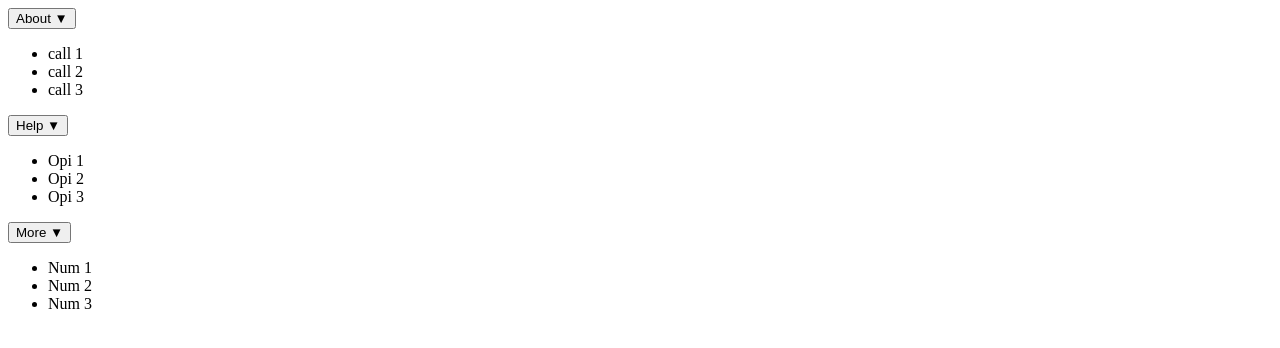
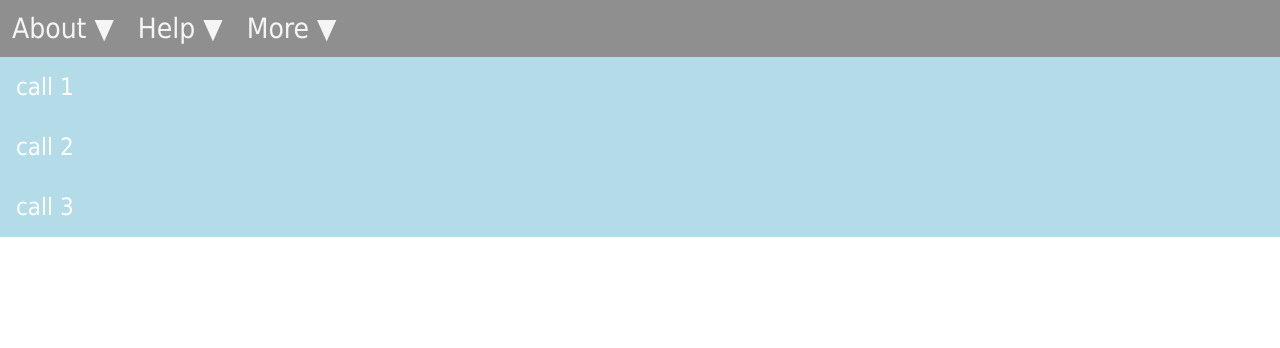
Before and after one commit to alecjara/live-coding, a plain HTML site: page mar/dropdown-menu/index.html in a window 1280 px wide. Drawn offline with Linux system fonts and the light colour scheme.

Commit message:
Drop Menu

```diff
--- a/mar/dropdown-menu/css/style.css
+++ b/mar/dropdown-menu/css/style.css
@@ -0,0 +1,60 @@
+* {
+  margin: 0;
+  padding: 0;
+  box-sizing: border-box;
+}
+.navbar {
+  background-color: rgba(96, 96, 96, 0.7);
+  display: flex;
+  justify-content: flex-start;
+  flex-flow: row;
+  font-family: Tahoma, sans-serif;
+}
+/* style items */
+.list-item {
+  list-style: none;
+  font-size: 1.5rem;
+  color: white;
+  background-color: rgba(173, 216, 230, 0.916);
+  padding: 1rem;
+}
+a {
+  text-decoration: none;
+  color: white;
+}
+/* style Btn */
+.subnavbtn {
+  font-size: 1.75rem;
+  color: whitesmoke;
+  background-color: inherit;
+  font-family: inherit;
+  padding: 0.75rem;
+  border: none;
+  /* outline: none; */
+}
+/* style dropdown container */
+.subnav-content {
+  display: none;
+  position: absolute;
+  left: 0;
+  width: 100%;
+}
+
+/* dropdown hover */
+.subnav:hover .subnav-content {
+  display: block;
+  transition: all 0.4s ease-in;
+}
+.subnav:hover {
+  cursor: help;
+}
+.list-item:hover {
+  background-color: whitesmoke;
+  color: rgba(79, 162, 190, 0.916);
+  transition: all 0.4s ease-in;
+}
+a:hover {
+  background-color: whitesmoke;
+  color: rgba(79, 162, 190, 0.916);
+  transition: all 0.4s ease-in;
+}
--- a/mar/dropdown-menu/index.html
+++ b/mar/dropdown-menu/index.html
@@ -12,9 +12,9 @@
       <nav class="subnav">
         <button class="subnavbtn">About ▼</button>
         <ul class="subnav-content">
-          <li class="list-item">call 1</li>
-          <li class="list-item">call 2</li>
-          <li class="list-item">call 3</li>
+          <li class="list-item"><a href="#">call 1</a></li>
+          <li class="list-item"><a href="#">call 2</a></li>
+          <li class="list-item"><a href="#">call 3</a></li>
         </ul>
       </nav>
       <nav class="subnav">
```
